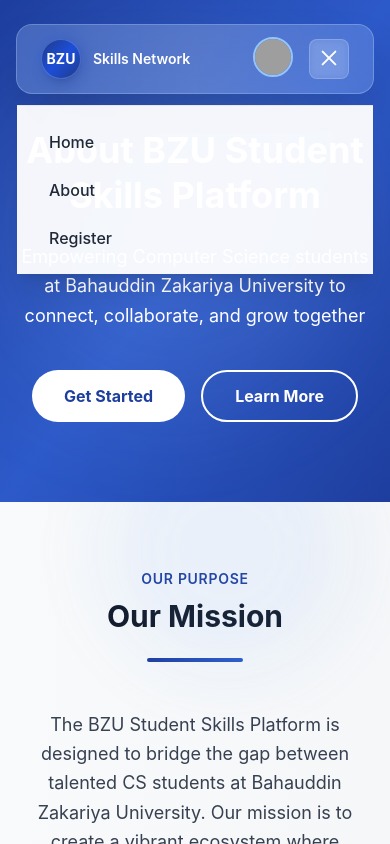
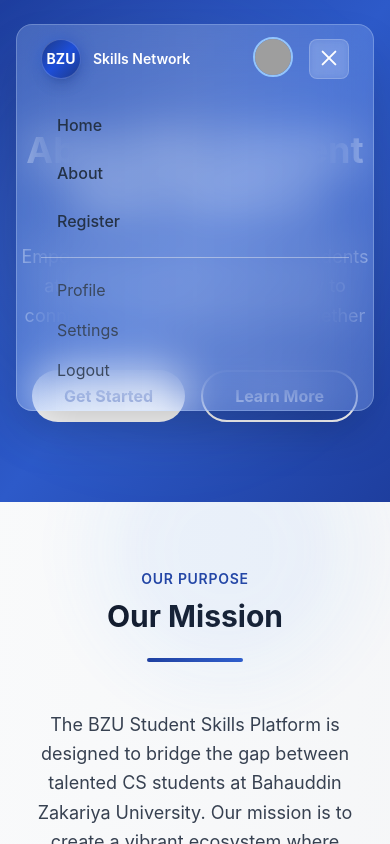
Before and after one commit to tayyab2203/Students_Community_Platform, a React (Vite) app: page /about in a window 390 px wide. Both pictures are taken after a click on the button 329 px from the left and 59 px from the top of the page. Shown: the top 844 px of the page. Built offline with nearby package versions, Linux system fonts and the light colour scheme; grey boxes are pictures that could not be loaded.

Commit message:
navbarUpdated

```diff
--- a/src/components/layout/Navbar.jsx
+++ b/src/components/layout/Navbar.jsx
@@ -227,20 +227,13 @@
 
             {/* ✅ Mobile Sidebar / Menu */}
             {isMobileMenuOpen && (
-  <div
-    className="lg:hidden fixed top-20 left-0 w-full bg-white/95 backdrop-blur-md z-40 shadow-xl border-t border-gray-200 animate-slideDown"
-    onClick={() => setIsMobileMenuOpen(false)} // ✅ Click anywhere closes menu
-  >
-    <div className="flex flex-col space-y-2 p-4">
+              <div className="lg:hidden px-6 pb-5 animate-fadeIn">
+                <div className="flex flex-col space-y-2 mt-3">
                   {navItems.map((item) => (
                     <button
                       key={item.name}
-          onClick={(e) => {
-            e.stopPropagation(); // prevent closing before navigation
-            handleNavigation(item.path);
-          }}
-          className={`w-full text-left px-4 py-2 rounded-lg font-medium transition-all ${
-            isActive(item.path)
+                      onClick={() => handleNavigation(item.path)}
+                      className={`w-full text-left px-4 py-2 rounded-lg font-medium transition-all ${isActive(item.path)
                           ? "bg-blue-100 text-blue-700"
                           : "text-gray-800 hover:bg-blue-50"
                         }`}
@@ -249,15 +242,35 @@
                     </button>
                   ))}
                 </div>
+
+                {/* ✅ Reuse same dropdown in mobile */}
+                <div className="mt-4 border-t border-gray-200/50 pt-3">
+                  <button
+                    onClick={() => navigate("/profile")}
+                    className="block w-full text-left px-4 py-2 text-gray-700 hover:bg-blue-50 hover:text-blue-700 transition-colors"
+                  >
+                    Profile
+                  </button>
+                  <button
+                    onClick={() => navigate("/settings")}
+                    className="block w-full text-left px-4 py-2 text-gray-700 hover:bg-blue-50 hover:text-blue-700 transition-colors"
+                  >
+                    Settings
+                  </button>
+                  <button
+                    onClick={handleLogout}
+                    className="block w-full text-left px-4 py-2 text-gray-700 hover:bg-blue-50 hover:text-blue-700 transition-colors"
+                  >
+                    Logout
+                  </button>
+                </div>
               </div>
             )}
-
           </div>
         </div>
       </nav>
     </>
   );
-
 
 };
 
```
Lines whose indentation alone changed are shown as unchanged.
